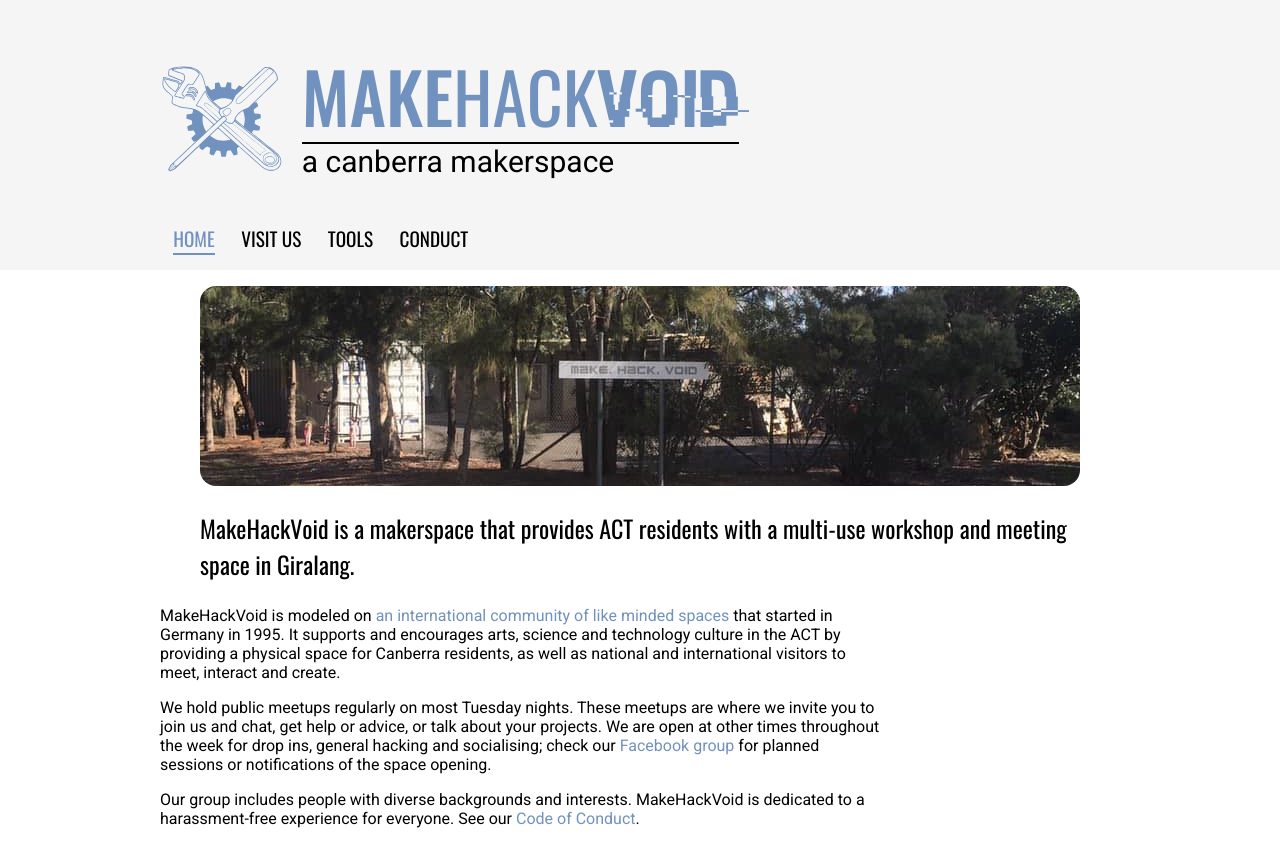
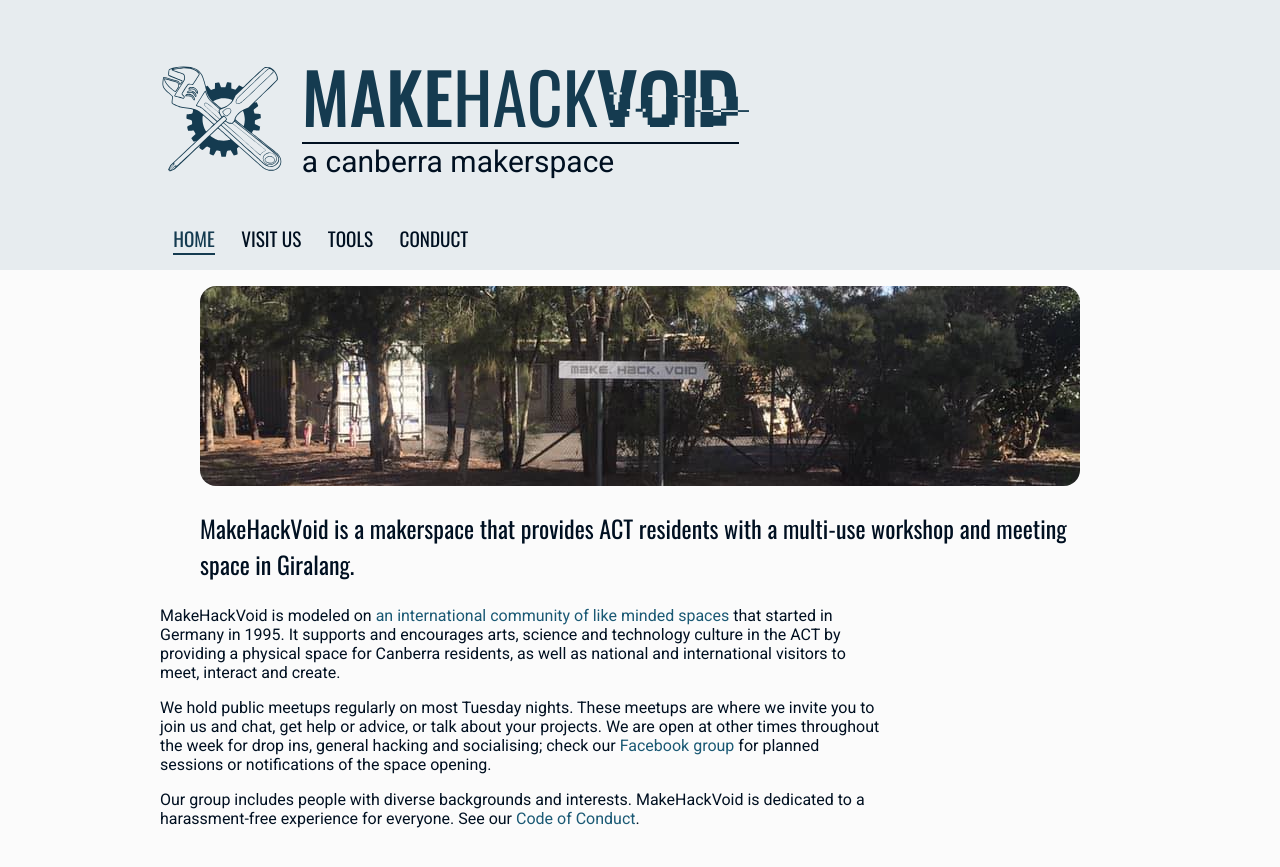
Before and after one commit to makehackvoid/canberramaker.space, a Jekyll site: the page built from index.html, in a window 1280 px wide. Shown: the top 867 px of the page. Built offline with Jekyll 4.4.1, drawn with Linux system fonts in a browser that asks for light colours.

Commit message:
More colour experiments

```diff
--- a/_sass/components/_body_text.scss
+++ b/_sass/components/_body_text.scss
@@ -30,7 +30,7 @@ blockquote.intro-quote {
 }
 
 a {
-  color: $primary;
+  color: $link;
   text-decoration: none;
 }
 
--- a/_sass/components/_header.scss
+++ b/_sass/components/_header.scss
@@ -28,6 +28,12 @@ nav {
       color: $banner-fg-accent;
       text-decoration: none;
       font-size: 1.5em;
+
+      &:hover {
+        text-decoration: none;
+        color: $link;
+        border-bottom: 2px dashed $link;
+      }
     }
 
     &.selected {
--- a/_sass/config/_colour.scss
+++ b/_sass/config/_colour.scss
@@ -1,20 +1,14 @@
-$mhvblue: #1C9AD6;
-
-$primary: #0892A5;
-$secondary: #153B50;
-$accent: #CC998D;
-
-$primary: #7192BE;
-$secondary: #153B50;
+$primary: #153B50;
+$secondary: #1A5974;
 $accent: #D66853;
-$grey: whitesmoke;
-
-$bg-color: #FCF7F8;
-$fg-color: #2D3047;
+$grey: #E7ECEF;
 
 $bg-color: white;
-$fg-color: black;
+$bg-color: #FBFBFB;
+$fg-color: #001021;
 
 $banner-bg: $grey;
 $banner-fg: $primary;
 $banner-fg-accent: $fg-color;
+
+$link: $secondary;
```
